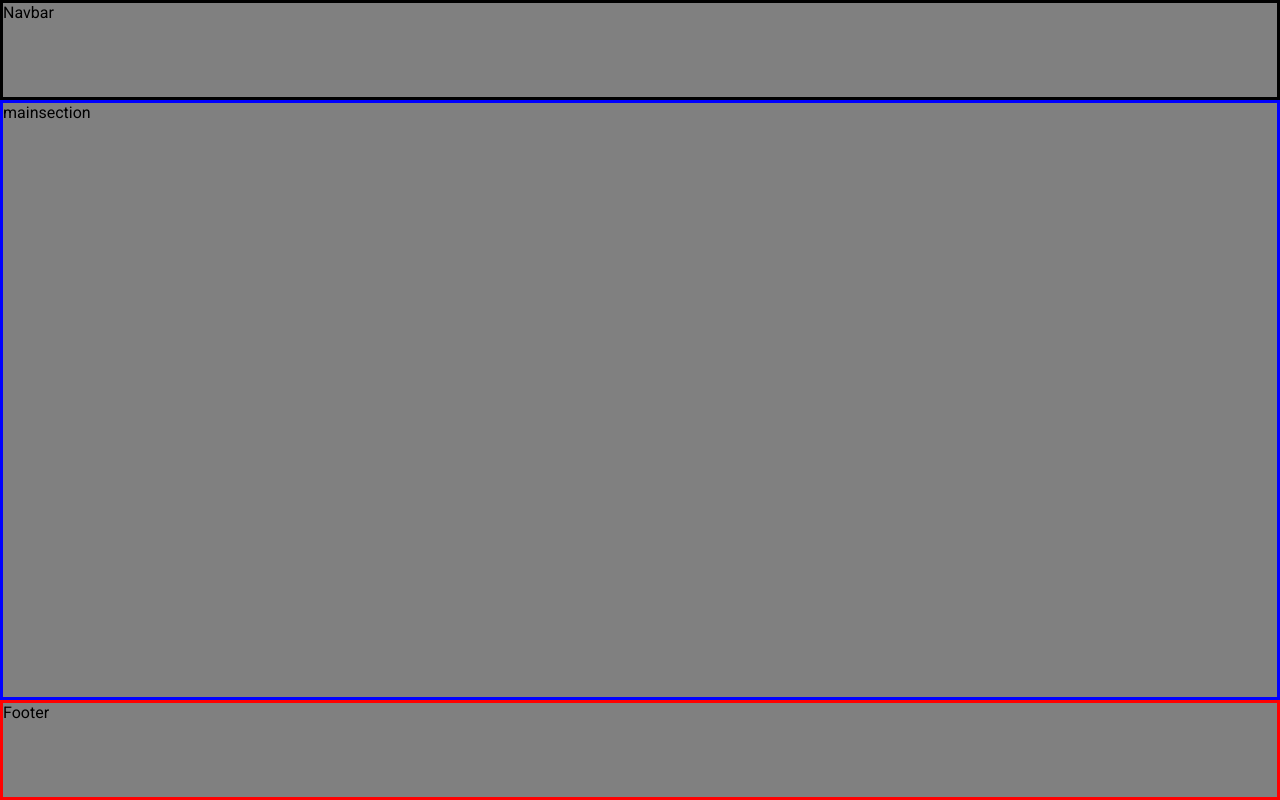
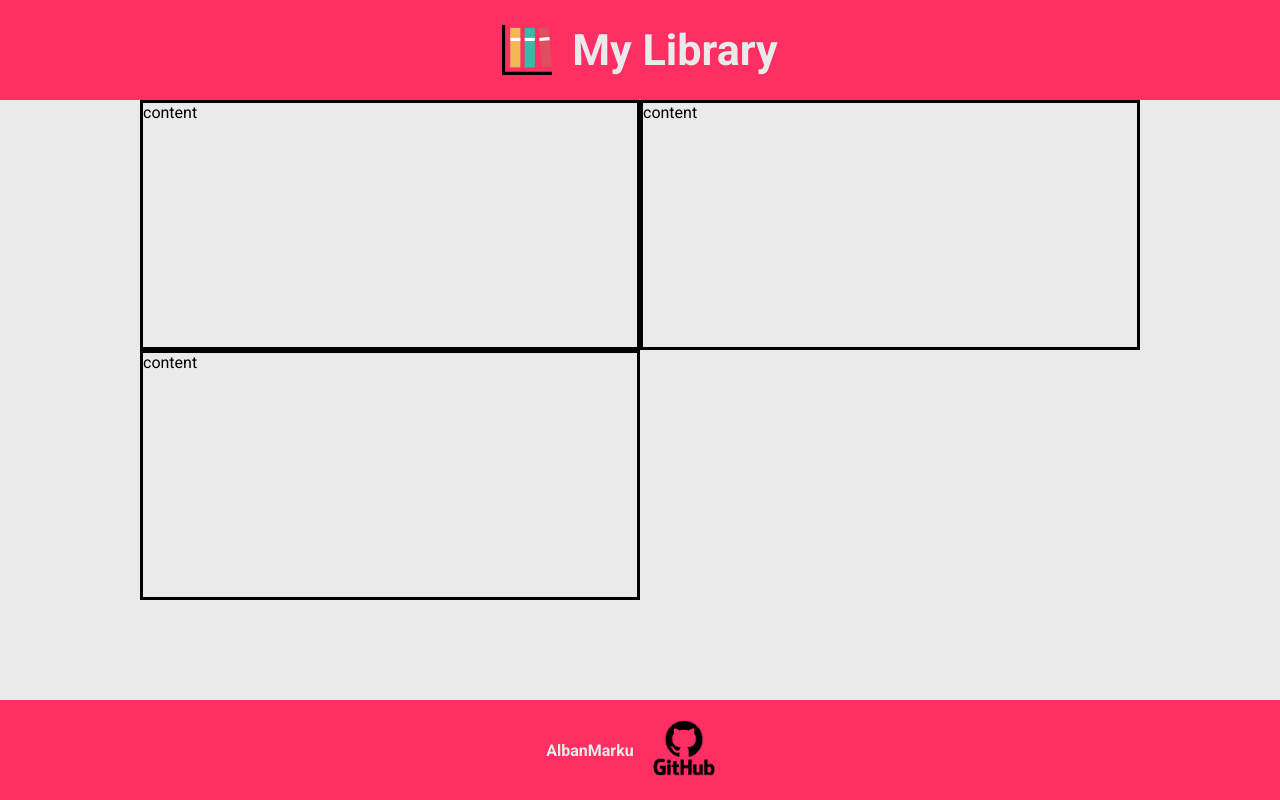
Before and after one commit to AlbanMarku/Library, a plain HTML site: page index.html in a window 1280 px wide. Drawn offline with Linux system fonts and the light colour scheme.

Commit message:
Auto container layout.

```diff
--- a/index.html
+++ b/index.html
@@ -13,11 +13,22 @@
 </head>
 <body>
     <div class="wrap">
-        <nav>Navbar</nav>
+        <nav>
+            <img src="pics/book.svg" alt="Website book logo">
+            <h1>My Library</h1>
+        </nav>
         <main>
-            mainsection
+            <div>content</div>
+            <div>content</div>
+            <div>content</div>
+
+
+
         </main>
     </div>
-    <footer>Footer</footer>
+    <footer>
+        <strong>AlbanMarku</strong>
+        <a href="https://github.com/AlbanMarku"><img class="floating" src="pics/logo.png" alt="git Logo"></a>
+    </footer>
 </body>
 </html>
--- a/style.css
+++ b/style.css
@@ -1,3 +1,10 @@
+:root {
+  --myBlue: rgb(8, 217, 214);
+  --myDark: rgb(37, 42, 52);
+  --myPink: rgb(255, 46, 99);
+  --myWhite: rgb(234, 234, 234);
+}
+
 * {
     box-sizing: border-box;
     margin: 0px;
@@ -7,7 +14,7 @@
 
 html {
     height: 100%;
-    background-color: grey;
+    color: var(--myWhite);
 }
 
 body {
@@ -23,13 +30,59 @@ body {
 }
 
 nav {
-  border: solid black;
+  display: flex;
+  justify-content: center;
+  align-items: center;
+  gap: 20px;
+  background-color: var(--myPink);
+  font-size: 1.8rem;
+}
+
+nav img {
+  height: 50px;
 }
 
 main {
-  border: solid blue;
+  background-color: var(--myWhite);
+  color: black;
+  display: grid;
+  grid-template-columns: repeat(auto-fit, minmax(300px, 500px));
+  grid-auto-rows: 250px;
+  justify-content: center;
+}
+
+main > div {
+  border: solid black;
+  gap: 40px;
+
 }
 
 footer {
-  border: solid red;
+  display: flex;
+  justify-content: center;
+  align-items: center;
+  padding: 20px;
+  background-color: var(--myPink);
 }
+
+footer img {
+  width: 100px;
+}
+
+footer img:hover {
+  animation: shake 0.5s;
+}
+
+@keyframes shake {
+  0% { transform: translate(1px, 1px) rotate(0deg); }
+  10% { transform: translate(-1px, -2px) rotate(-1deg); }
+  20% { transform: translate(-3px, 0px) rotate(1deg); }
+  30% { transform: translate(3px, 2px) rotate(0deg); }
+  40% { transform: translate(1px, -1px) rotate(1deg); }
+  50% { transform: translate(-1px, 2px) rotate(-1deg); }
+  60% { transform: translate(-3px, 1px) rotate(0deg); }
+  70% { transform: translate(3px, 1px) rotate(-1deg); }
+  80% { transform: translate(-1px, -1px) rotate(1deg); }
+  90% { transform: translate(1px, 2px) rotate(0deg); }
+  100% { transform: translate(1px, -2px) rotate(-1deg); }
+}
```
Also changed, not shown: pics/book.svg (added).
